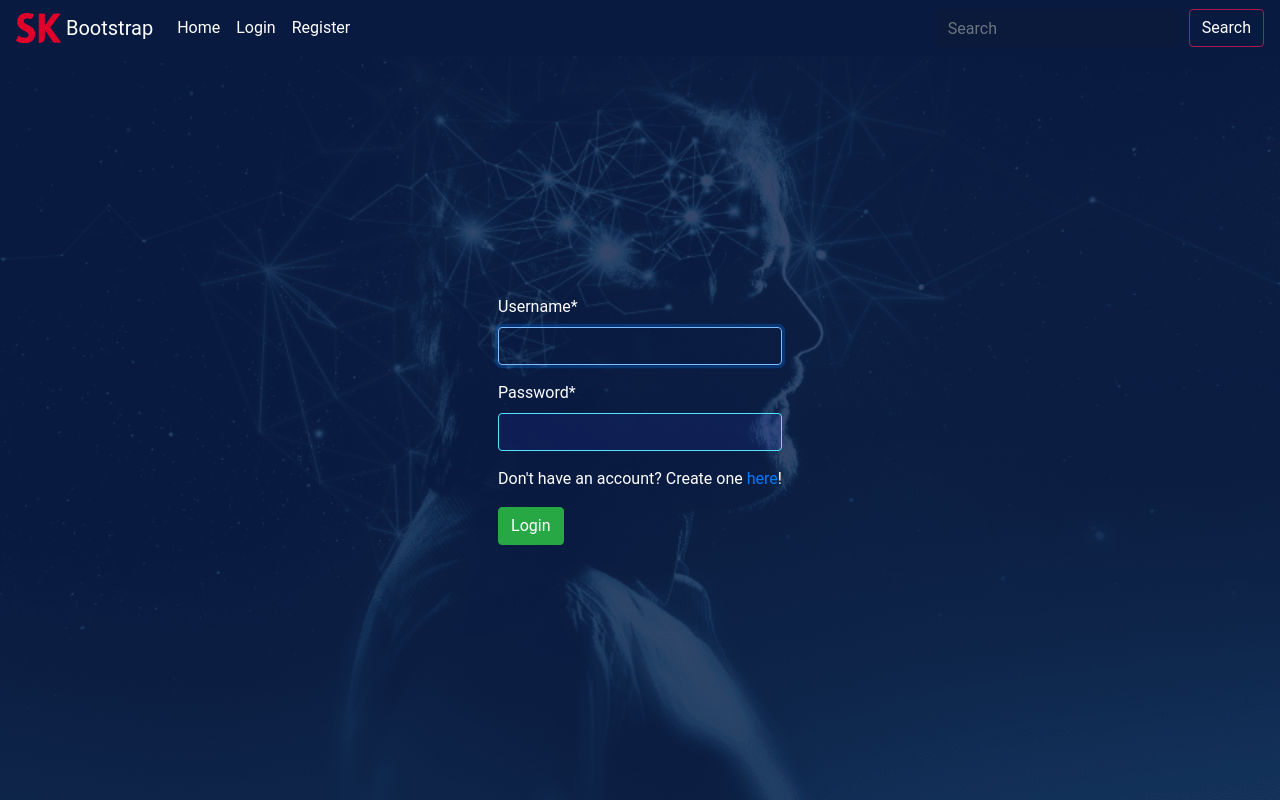
After one commit to dannycrief/django_mail_service, a Django app: page /login/ in a window 1280 px wide. The commit adds this page. Run offline with Django 3.2, Linux system fonts and the light colour scheme; some libraries are stand-ins or nearby versions.

Commit message:
Created login page

```diff
--- a/django_mail/settings.py
+++ b/django_mail/settings.py
@@ -124,3 +124,6 @@ STATIC_ROOT = os.path.join(BASE_DIR, 'static_cdn')
 MEDIA_ROOT = os.path.join(BASE_DIR, 'media_cdn')
 
 CRISPY_TEMPLATE_PACK = 'bootstrap4'
+
+LOGIN_REDIRECT_URL = '/'
+LOGOUT_REDIRECT_URL = '/'
--- a/django_mail/urls.py
+++ b/django_mail/urls.py
@@ -24,6 +24,7 @@ urlpatterns = [
     path('register/', v.register, name='register'),
     path('logout/', v.user_logout, name='logout'),
     path('', include('send_mail.urls')),
+    path('', include('django.contrib.auth.urls')),
 ]
 
 if settings.DEBUG:
--- a/send_mail/forms.py
+++ b/send_mail/forms.py
@@ -9,4 +9,4 @@ class RegisterForm(UserCreationForm):
 
     class Meta:
         model = User
-        fields = ['username', 'email', 'password1', 'password2']
+        fields = ['username','first_name', 'last_name', 'email', 'password1', 'password2']
--- a/send_mail/templates/base.html
+++ b/send_mail/templates/base.html
@@ -43,7 +43,7 @@
                             </li>
                         {% else %}
                             <li class="nav-item">
-                                <a class="nav-link" href="#">Login</a>
+                                <a class="nav-link" href="{% url 'login' %}">Login</a>
                             </li>
                             <li class="nav-item">
                                 <a class="nav-link" href="{% url 'register' %}">Register</a>
@@ -62,6 +62,7 @@
         <div class="main-content">
             {% block index %}{% endblock %}
             {% block register %}{% endblock %}
+            {% block  login %}{% endblock %}
         </div>
     </section>
 </main>
--- /dev/null
+++ b/send_mail/templates/registration/login.html
@@ -0,0 +1,11 @@
+{% extends 'base.html' %}
+{% block title %}Login Page{% endblock %}
+{% load crispy_forms_tags %}
+{% block login %}
+    <form method="post" class="form-group">
+        {% csrf_token %}
+        {{ form|crispy }}
+        <p>Don't have an account? Create one <a href="{% url 'register' %}">here</a>!</p>
+        <button type="submit" class="btn btn-success">Login</button>
+    </form>
+{% endblock %}
--- a/static/css/base.css
+++ b/static/css/base.css
@@ -124,6 +124,22 @@ nav.navbar {
 }
 
 .register-form {
-    padding: 30px;
+    padding: 15px;
     background-color: rgba(89, 128, 196, 0.25);
 }
+
+.form-group {
+    color: white;
+}
+
+.form-group > div > div input {
+    color: white !important;
+    background-color: rgba(62, 73, 255, 0.1);
+    border-color: #55e2ff;
+}
+
+#hint_id_username,
+#hint_id_password1,
+#hint_id_password2 {
+    color: #3eadff !important;
+}
```
Also changed, not shown: send_mail/templates/login.html (deleted).
